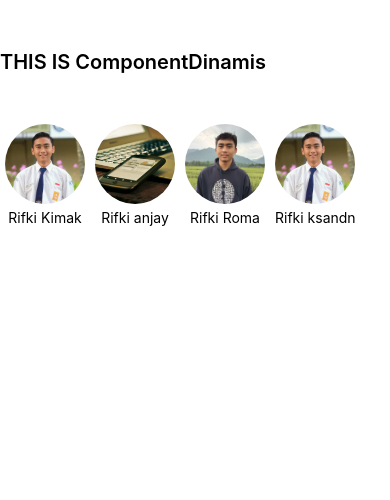
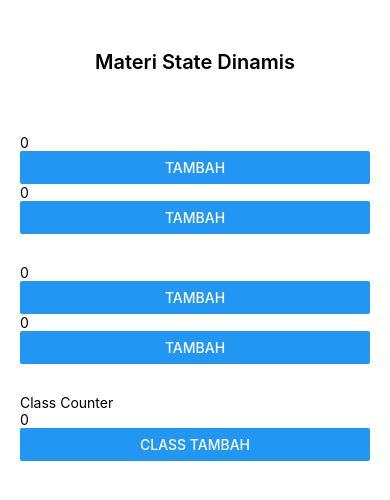
Before and after one commit to IkkiRama/Belajar-React-JS-dan-Native, a React Native app: screen / in a window 390 px wide. Shown: the top 500 px of the page. Built offline with nearby package versions, Linux system fonts and the light colour scheme.

Commit message:
State dinamis

```diff
--- a/App.js
+++ b/App.js
@@ -6,6 +6,7 @@ import LifeCycle from "./src/pages/Life Cycle";
 import { useState } from "react";
 import FuncLifeCycle from "./src/Fungsi Life Cycle";
 import ComponentDinamis from "./src/pages/Component Dinamis";
+import StateDinamis from "./src/pages/State Dinamis";
 
 const App = () => {
   const [isShow, setIsShow] = useState(true);
@@ -21,7 +22,8 @@ const App = () => {
       {/* <Flexbox /> */}
       {/* {isShow && <LifeCycle />} */}
       {/* {isShow && <FuncLifeCycle />} */}
-      <ComponentDinamis></ComponentDinamis>
+      {/* <ComponentDinamis></ComponentDinamis> */}
+      <StateDinamis></StateDinamis>
     </ScrollView>
   );
 };
--- a/src/pages/Component Dinamis/index.js
+++ b/src/pages/Component Dinamis/index.js
@@ -5,6 +5,7 @@ import kiki from "../../assets/images/rifki.jpg";
 import Story from "./Story";
 
 function ComponentDinamis() {
+  let last = { uri: "http://placeimg.com/640/480/people" };
   return (
     <View style={{ paddingVertical: 50 }}>
       <Text style={{ marginBottom: 50, fontSize: 20, fontWeight: "600" }}>
@@ -15,7 +16,7 @@ function ComponentDinamis() {
         <Story image={rifki} title="Rifki Kimak"></Story>
         <Story image={hp} title="Rifki anjay"></Story>
         <Story image={kiki} title="Rifki Roma"></Story>
-        <Story image={rifki} title="Rifki ksandn"></Story>
+        <Story image={last} title="Orang asing"></Story>
       </View>
     </View>
   );
--- /dev/null
+++ b/src/pages/State Dinamis/index.js
@@ -0,0 +1,77 @@
+import { Component, useState } from "react";
+import { Button, Text, View } from "react-native";
+
+function StateDinamis() {
+  const [counter, setCounter] = useState(0);
+  return (
+    <View style={{ paddingHorizontal: 20 }}>
+      <Text
+        style={{
+          paddingVertical: 50,
+          fontSize: 20,
+          fontWeight: "600",
+          textAlign: "center",
+          marginBottom: 10,
+        }}
+      >
+        Materi State Dinamis
+      </Text>
+      <MainElement counter={counter} setCounter={setCounter}></MainElement>
+      <MainElement counter={counter} setCounter={setCounter}></MainElement>
+
+      <View style={{ marginTop: 30 }}>
+        <CounterDua></CounterDua>
+        <CounterDua></CounterDua>
+      </View>
+
+      <View style={{ marginTop: 30 }}>
+        <CounterClass></CounterClass>
+      </View>
+    </View>
+  );
+}
+
+class CounterClass extends Component {
+  state = {
+    number: 0,
+  };
+
+  render() {
+    return (
+      <View>
+        <Text>Class Counter</Text>
+        <Text>{this.state.number}</Text>
+        <Button
+          title="Class Tambah"
+          onPress={() => {
+            this.setState({
+              number: this.state.number + 1,
+            });
+            alert("Berhasil Ditambahkan");
+          }}
+        ></Button>
+      </View>
+    );
+  }
+}
+
+const CounterDua = () => {
+  const [counter, setCounter] = useState(0);
+  return (
+    <View>
+      <Text>{counter}</Text>
+      <Button title="Tambah" onPress={() => setCounter(counter + 1)}></Button>
+    </View>
+  );
+};
+
+const MainElement = ({ counter, setCounter }) => {
+  return (
+    <View>
+      <Text>{counter}</Text>
+      <Button title="Tambah" onPress={() => setCounter(counter + 1)}></Button>
+    </View>
+  );
+};
+
+export default StateDinamis;
```
